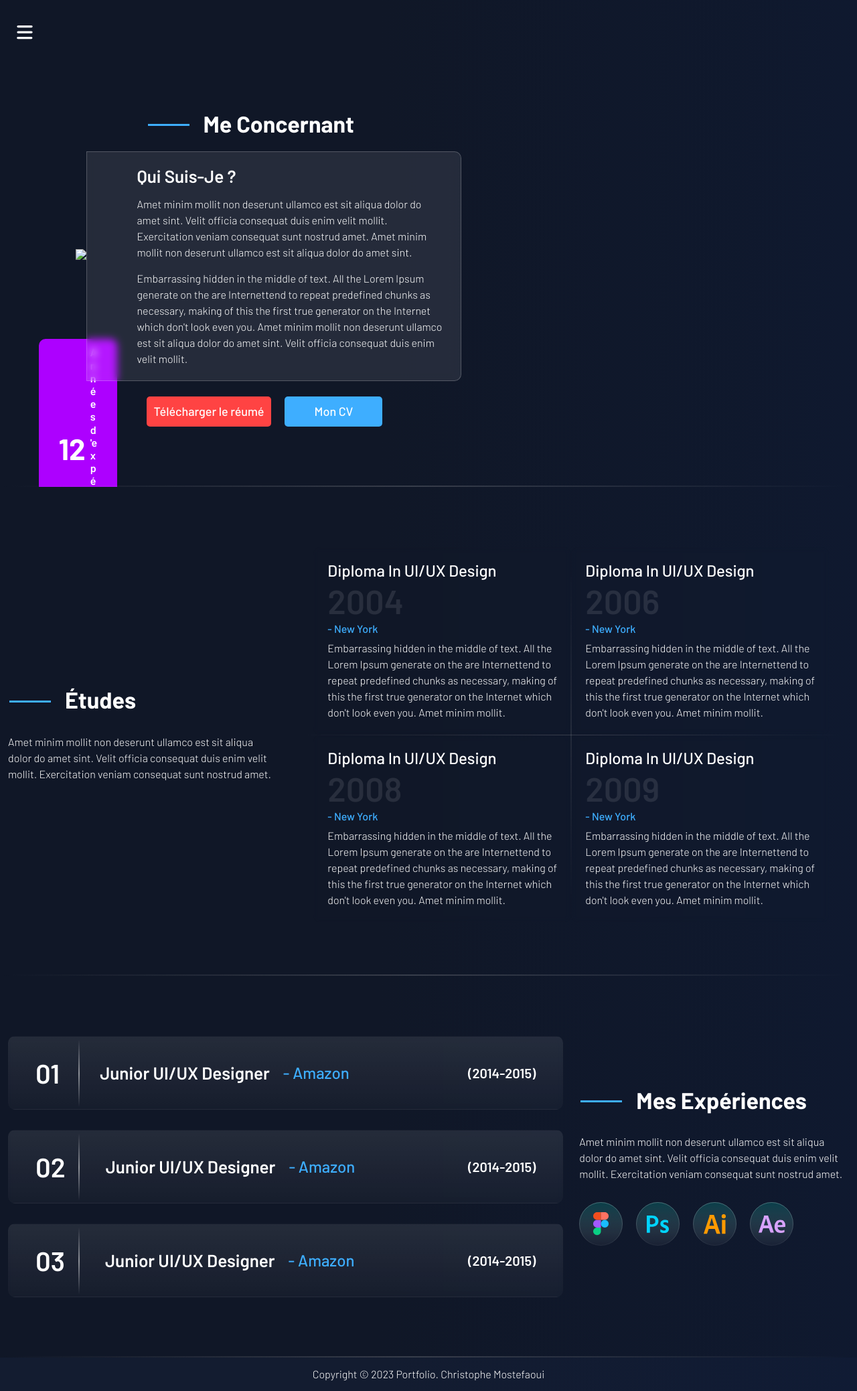
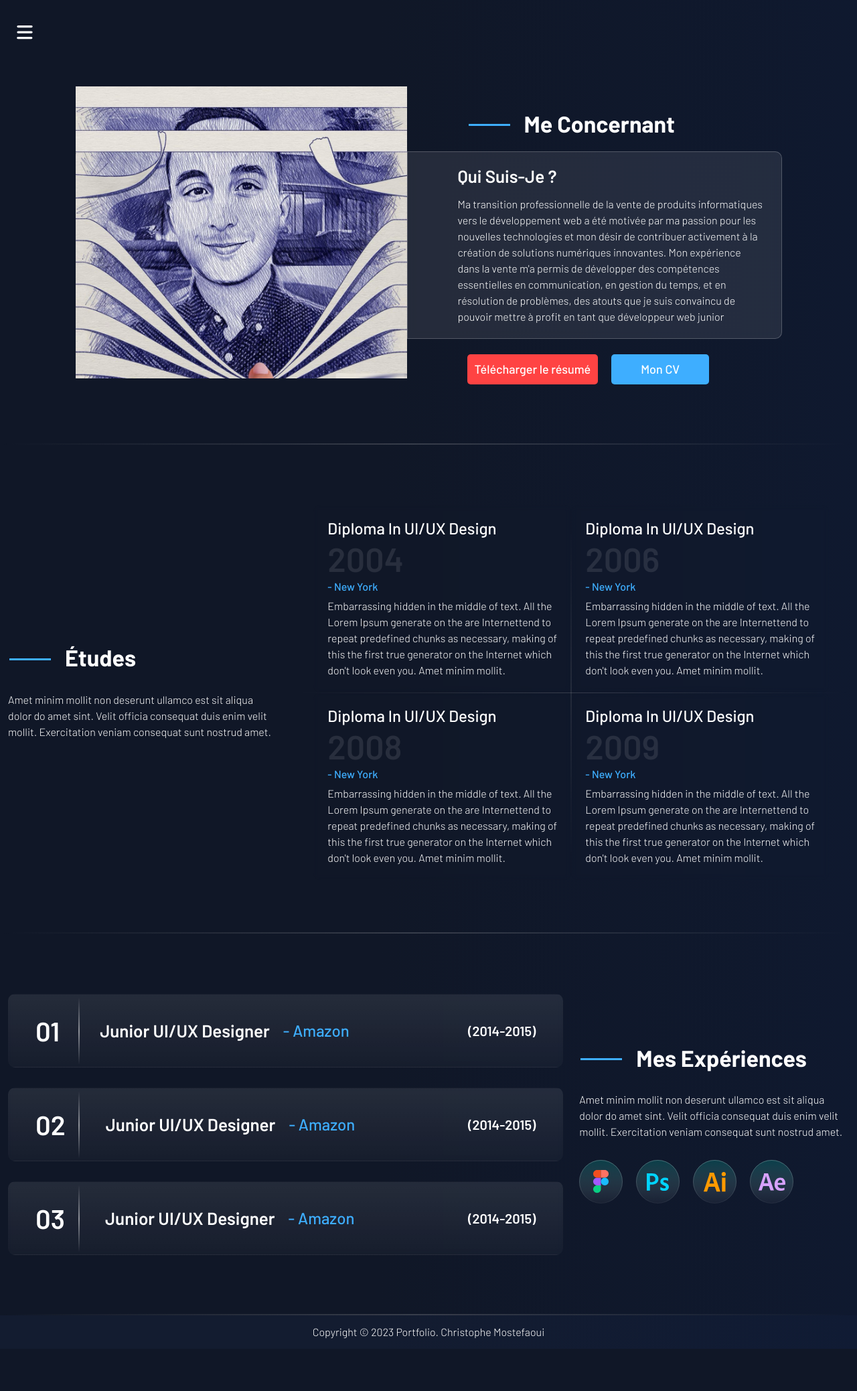
Before and after one commit to krismos64/Portfolio, a PHP site: page /about.html in a window 1280 px wide. Shown: the whole page at 67% size. After the commit the page ends 2014 px from the top, so only its background shows below. Run offline with PHP 8.4, Linux system fonts and the light colour scheme; some libraries are stand-ins or nearby versions.

Commit message:
modif des photos et textes

```diff
--- a/about.html
+++ b/about.html
@@ -114,44 +114,28 @@
             <div class="col-12">
               <div class="cv_about_content">
                 <div class="cv_about_img">
-                  <img
-                    src="https://via.placeholder.com/496x524"
-                    class="img-fluid"
-                  />
-                  <div class="cv_about_experience">
-                    <div class="cv_about_exp">
-                      <h2>12</h2>
-                      <span>
-                        <p>Années</p>
-                        <p>d'expérience</p>
-                      </span>
-                    </div>
-                  </div>
+                  <img src="assets/images/chris1.jpg" class="img-fluid" />
+                  <div class="cv_about_experience"></div>
                 </div>
                 <div class="cv_about_info">
                   <h2>Me concernant</h2>
                   <div class="cv_about_box">
                     <h3>Qui suis-je ?</h3>
                     <p>
-                      Amet minim mollit non deserunt ullamco est sit aliqua
-                      dolor do amet sint. Velit officia consequat duis enim
-                      velit mollit. Exercitation veniam consequat sunt nostrud
-                      amet. Amet minim mollit non deserunt ullamco est sit
-                      aliqua dolor do amet sint.
-                    </p>
-                    <p>
-                      Embarrassing hidden in the middle of text. All the Lorem
-                      Ipsum generate on the are Internettend to repeat
-                      predefined chunks as necessary, making of this the first
-                      true generator on the Internet which don't look even you.
-                      Amet minim mollit non deserunt ullamco est sit aliqua
-                      dolor do amet sint. Velit officia consequat duis enim
-                      velit mollit.
+                      Ma transition professionnelle de la vente de produits
+                      informatiques vers le développement web a été motivée par
+                      ma passion pour les nouvelles technologies et mon désir de
+                      contribuer activement à la création de solutions
+                      numériques innovantes. Mon expérience dans la vente m'a
+                      permis de développer des compétences essentielles en
+                      communication, en gestion du temps, et en résolution de
+                      problèmes, des atouts que je suis convaincu de pouvoir
+                      mettre à profit en tant que développeur web junior
                     </p>
                   </div>
                   <div class="cv_about_btn">
                     <a href="javascript:void(0);" class="cv_btn"
-                      >Télécharger le réumé</a
+                      >Télécharger le résumé</a
                     >
                     <a href="javascript:void(0);" class="cv_btn">Mon CV</a>
                   </div>
--- a/assets/css/style.css
+++ b/assets/css/style.css
@@ -520,7 +520,7 @@
   max-width: 660px;
   max-height: 696px;
   border-radius: 125px;
-  background-color: #18c6da;
+  background-color: #101727;
   content: "";
   position: absolute;
   width: 100%;
--- a/assets/js/custom.js
+++ b/assets/js/custom.js
@@ -35,7 +35,7 @@
         window.ityped.init(document.querySelector(".cv_profile_name"), {
           strings: [
             "Christophe",
-            "Developpeur web !",
+            "Developpeur web",
             " Junior ",
             "Full stack !",
           ],
--- a/index.html
+++ b/index.html
@@ -127,7 +127,7 @@
                   Je suis
                 </h1>
                 <h1 class="cv_profile_name"></h1>
-                <a href="javascript:void(0);" class="cv_btn">Me voici</a>
+                <a href="contact.html" class="cv_btn">Mes coordonnées</a>
               </div>
               <div class="cv_banner_box">
                 <h4>Developpeur web & web mobile full stack</h4>
@@ -140,7 +140,7 @@
                   développer des compétences essentielles en communication, en
                   gestion du temps, et en résolution de problèmes, des atouts
                   que je suis convaincu de pouvoir mettre à profit en tant que
-                  développeur web junior
+                  développeur web junior.
                 </p>
               </div>
             </div>
```
Also changed, not shown: strength.html (+8 -4 lines), assets/images/chris.jpeg, assets/images/chris1.jpg, 1 other file.
